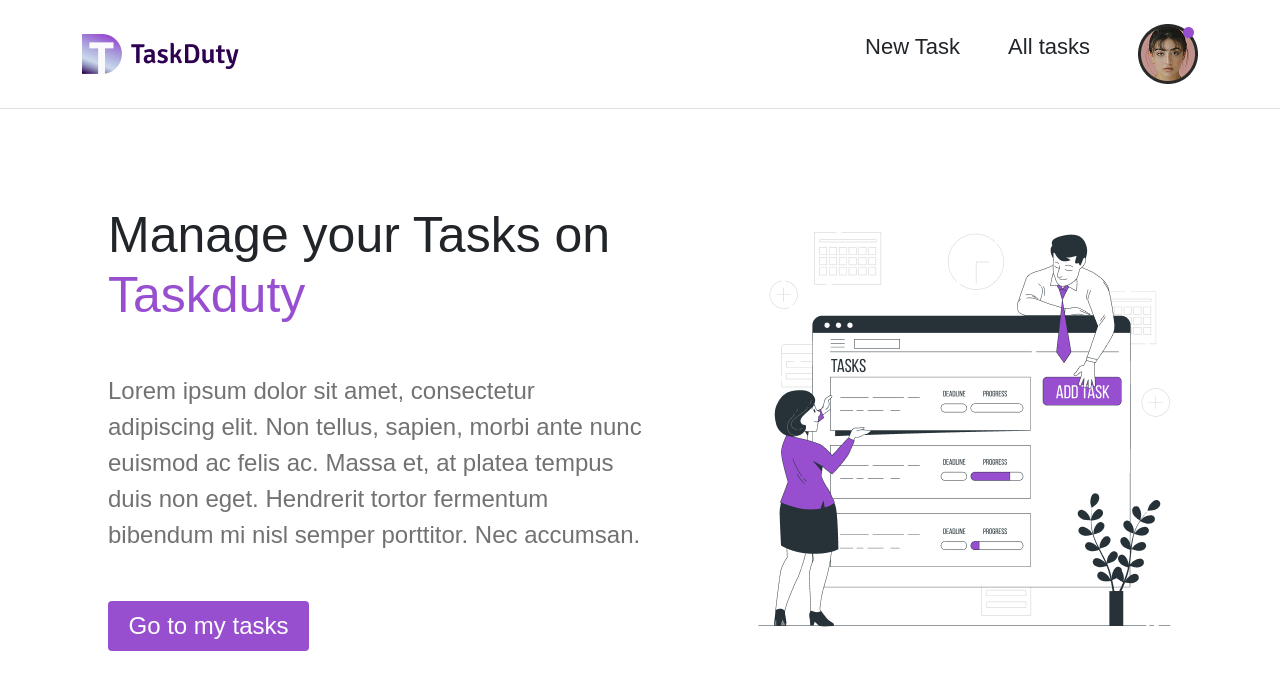
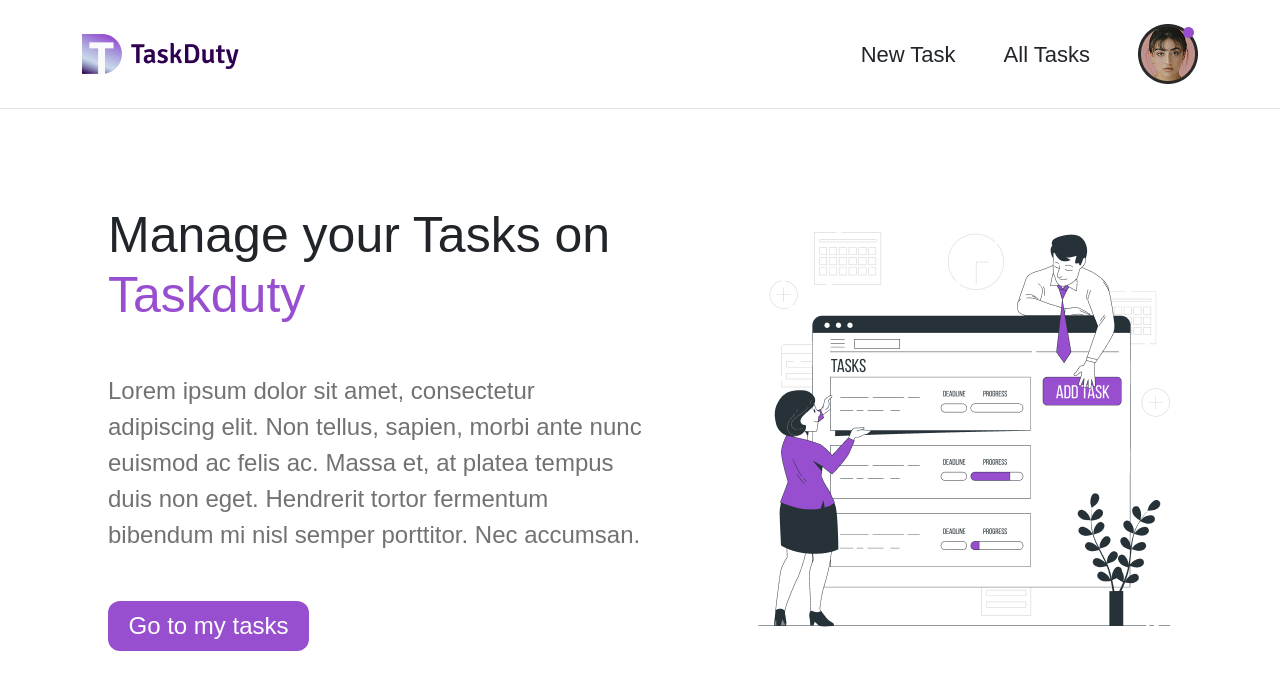
Before and after one commit to Allallnn/TaskDuty, a plain HTML site: page index.html in a window 1280 px wide. Drawn offline with nearby package versions, Linux system fonts and the light colour scheme; a web font is replaced by a local one.

Commit message:
fixes: worked on project

```diff
--- a/index.html
+++ b/index.html
@@ -22,15 +22,9 @@
             </button>
             <div class="collapse navbar-collapse " id="ul-div">
                 <ul class="navbar-nav ms-auto mb-2 mb-lg-0 d-flex align-items-center gap-5">
-                    <li class="nav-item">
-                        <p>New Task</p>
-                    </li>
-                    <li class="nav-item">
-                        <p>All tasks</p>
-                    </li>
-                    <li class="nav-item ">
-                        <img src="assets/Group 6.png" alt="">
-                    </li>
+<li class="nav-item">New Task</li>
+<li class="nav-item">All Tasks</li>
+<li class="nav-item"> <img src="assets/Group 6.png" alt=""></li>
                 </ul>
             </div>
         </div>
@@ -39,14 +33,14 @@
     <main>
         <div class="container d-flex align-items-center align-items-center justify-content-between" id="main-div">
             <div>
-                <h1 class="mb-5">Manage your Tasks on <span>Taskduty</span></h1>
+                <h1 class="mb-5">Manage your Tasks on <br> <span>Taskduty</span></h1>
                 <p class="mb-5">Lorem ipsum dolor sit amet, consectetur adipiscing elit. Non tellus, sapien, morbi ante
                     nunc euismod
                     ac
                     felis ac. Massa et, at platea tempus duis non eget. Hendrerit tortor fermentum bibendum mi nisl
                     semper
                     porttitor. Nec accumsan.</p>
-                <button class="rounded-1 border-0">Go to my tasks</button>
+                <button class="border-0">Go to my tasks</button>
             </div>
             <div>
                 <img src="assets/Component 1.png" alt="">
--- a/style.css
+++ b/style.css
@@ -20,10 +20,13 @@ padding: 6rem;
 main h1{
     font-size: 50px;
     font-weight: 500;
-width: ;
 }
+
 span{
     color: #974FD0;
+}
+li{
+    font-size: 22px;
 }
 main p{
     font-size: 24px;
@@ -37,6 +40,7 @@ button{
     background-color: #974FD0;
     width: 201px;
     height: 50px;
+    border-radius: 0.75rem;
 }
 
 @media (max-width: 428px) {
@@ -73,5 +77,4 @@ main p{
     font-size: 18px;
     width: 350px;
 }
-
 }
```
